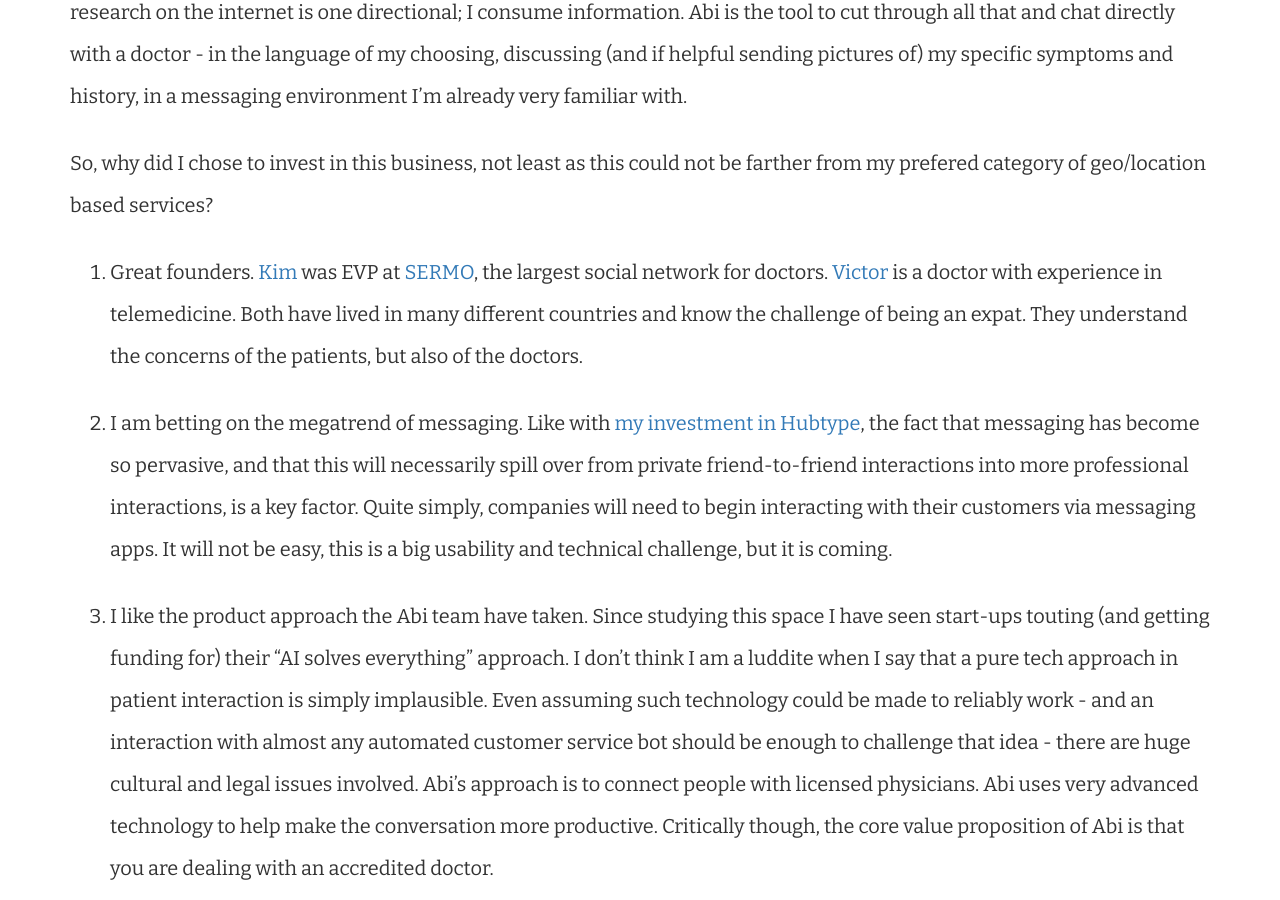
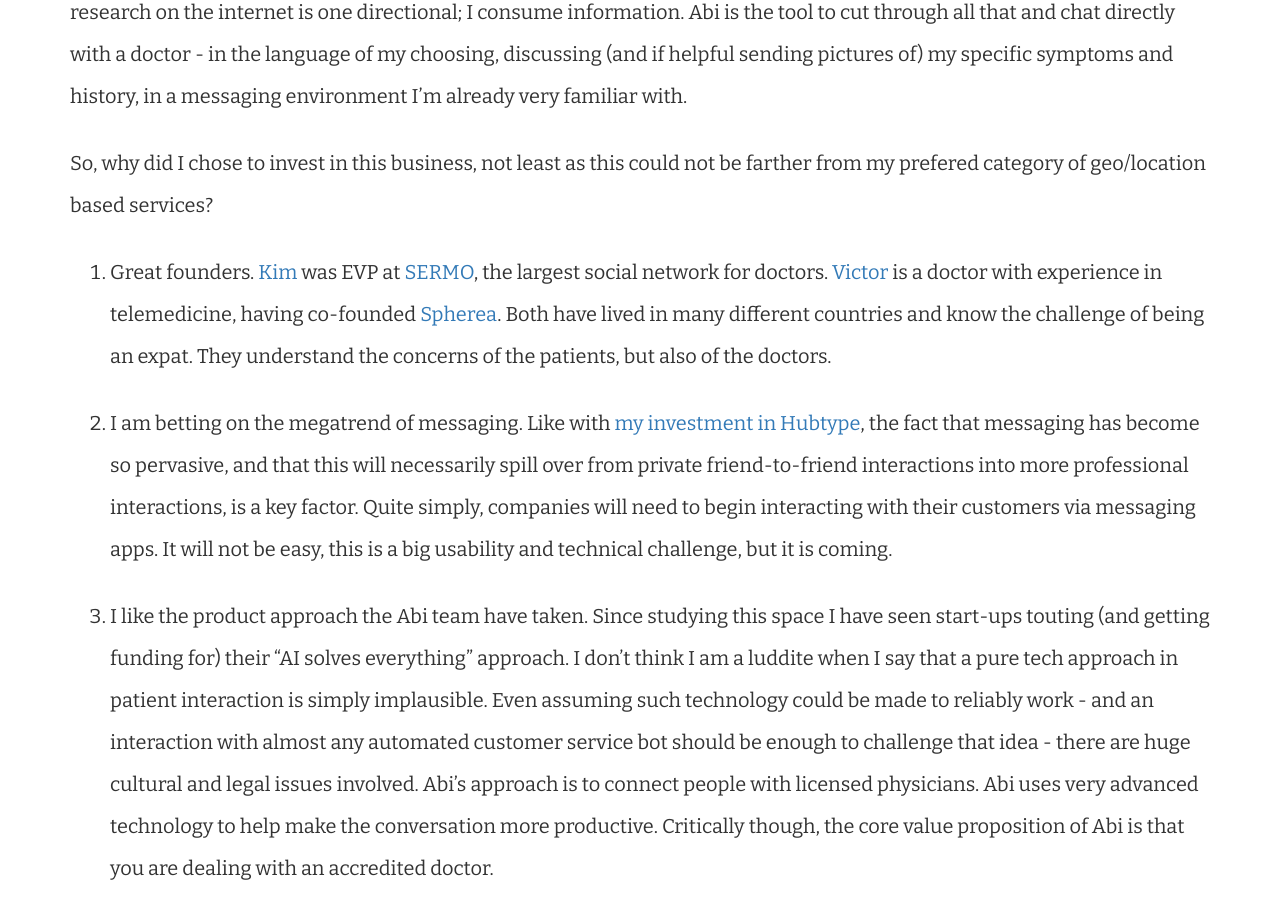
Before and after one commit to freyfogle/freyfogle.github.io, a Jekyll site: the page built from _posts/2017-12-09-investing-in-abi.md, in a window 1280 px wide and 900 px high, scrolled down 1242 px. Built offline with Jekyll 4.4.1, drawn with Linux system fonts in a browser that asks for light colours; comment, search, counter and statistics services are not loaded.

Commit message:
add link to sphera

```diff
--- a/_posts/2017-12-09-investing-in-abi.md
+++ b/_posts/2017-12-09-investing-in-abi.md
@@ -19,7 +19,7 @@ Anyone can sign up on the Abi site, but the most common use-case will likely be
 So, why did I chose to invest in this business, not least as this could not be farther from my prefered category of geo/location based services?
 
 
-1. Great founders. <a href="https://www.linkedin.com/in/kimfredrik/">Kim</a> was EVP at <a href="https://en.wikipedia.org/wiki/Sermo">SERMO</a>, the largest social network for doctors. <a href="https://www.linkedin.com/in/victor-vicens-7157a05b/">Victor</a> is a doctor with experience in telemedicine. Both have lived in many different countries and know the challenge of being an expat. They understand the concerns of the patients, but also of the doctors.
+1. Great founders. <a href="https://www.linkedin.com/in/kimfredrik/">Kim</a> was EVP at <a href="https://en.wikipedia.org/wiki/Sermo">SERMO</a>, the largest social network for doctors. <a href="https://www.linkedin.com/in/victor-vicens-7157a05b/">Victor</a> is a doctor with experience in telemedicine, having co-founded <a href="http://www.spheraglobalhealthcare.com">Spherea</a>. Both have lived in many different countries and know the challenge of being an expat. They understand the concerns of the patients, but also of the doctors.
 
 2. I am betting on the megatrend of messaging. Like with <a href="/post/1480517643/investing-in-hubtype">my investment in Hubtype</a>, the fact that messaging has become so pervasive, and that this will necessarily spill over from private friend-to-friend interactions into more professional interactions, is a key factor. Quite simply, companies will need to begin interacting with their customers via messaging apps. It will not be easy, this is a big usability and technical challenge, but it is coming.
 
```
